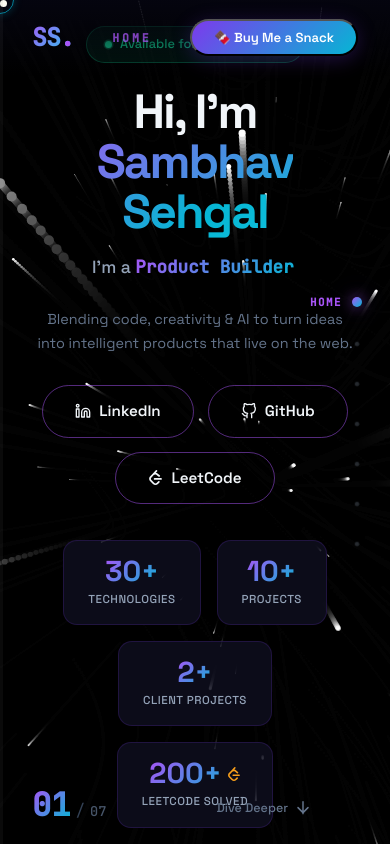
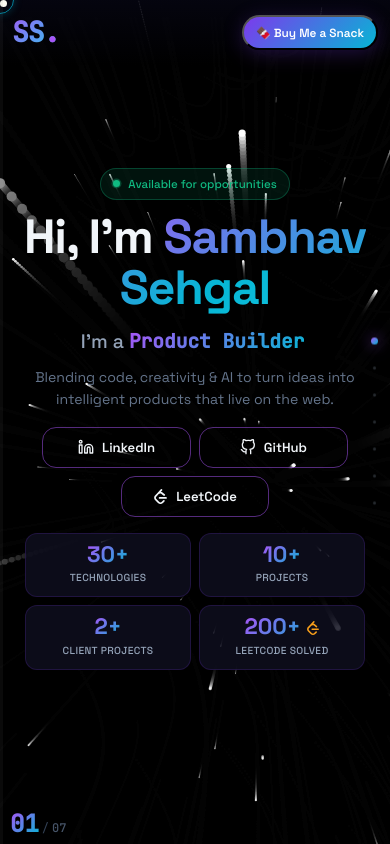
Before and after one commit to sambhav-007/SambhavSehgal, a React (Vite) app in the folder portfolio/: page / in a window 390 px wide. Built offline with nearby package versions, Linux system fonts and the light colour scheme; no server answers.

Commit message:
feat: improve responsive styles across multiple components

```diff
--- a/portfolio/src/components/NavDots.module.css
+++ b/portfolio/src/components/NavDots.module.css
@@ -39,3 +39,35 @@
   font-family: 'JetBrains Mono', monospace;
   white-space: nowrap;
 }
+
+@media (max-width: 900px) {
+  .nav {
+    right: 10px;
+    gap: 10px;
+  }
+
+  .btn {
+    padding: 6px 4px;
+  }
+
+  .dot {
+    width: 8px;
+    height: 8px;
+  }
+
+  .label {
+    display: none;
+  }
+}
+
+@media (max-width: 600px) {
+  .nav {
+    right: 8px;
+    gap: 8px;
+  }
+
+  .dot {
+    width: 7px;
+    height: 7px;
+  }
+}
--- a/portfolio/src/components/TunnelExperience.module.css
+++ b/portfolio/src/components/TunnelExperience.module.css
@@ -126,3 +126,76 @@
 }
 
 .scrollHint:hover { color: #a855f7; }
+
+@media (max-width: 900px) {
+  .header {
+    padding: 12px 14px;
+    gap: 8px;
+  }
+
+  .logo {
+    font-size: 1.9rem;
+  }
+
+  .sectionLabel {
+    display: none;
+  }
+
+  .hireBtn {
+    padding: 8px 14px;
+    font-size: 0.76rem;
+    white-space: nowrap;
+  }
+
+  .bottomBar {
+    left: 12px;
+    right: 12px;
+    bottom: calc(8px + env(safe-area-inset-bottom));
+  }
+
+  .cCurrent {
+    font-size: 1.65rem;
+  }
+
+  .scrollHint {
+    font-size: 0.72rem;
+  }
+}
+
+@media (max-width: 600px) {
+  .header {
+    padding: 10px 12px;
+  }
+
+  .logo {
+    font-size: 1.75rem;
+  }
+
+  .hireBtn {
+    padding: 8px 12px;
+    font-size: 0.74rem;
+  }
+
+  .bottomBar {
+    left: 10px;
+    right: 10px;
+    bottom: calc(6px + env(safe-area-inset-bottom));
+  }
+
+  .counter {
+    gap: 3px;
+  }
+
+  .cCurrent {
+    font-size: 1.5rem;
+  }
+
+  .cSep,
+  .cTotal {
+    font-size: 0.75rem;
+  }
+
+  .scrollHint {
+    display: none;
+  }
+}
--- a/portfolio/src/components/TunnelSlide.module.css
+++ b/portfolio/src/components/TunnelSlide.module.css
@@ -69,3 +69,21 @@
   .panels { grid-template-columns: 1fr; }
   .wrapper { padding: 72px 20px 55px; }
 }
+
+@media (max-width: 600px) {
+  .wrapper {
+    padding: 80px 14px 88px;
+  }
+
+  .header {
+    margin-bottom: 14px;
+  }
+
+  .subtitle {
+    font-size: 0.82rem;
+  }
+
+  .panels {
+    gap: 14px;
+  }
+}
--- a/portfolio/src/components/VendingMachine.module.css
+++ b/portfolio/src/components/VendingMachine.module.css
@@ -743,20 +743,19 @@
   }
   .layout {
     grid-template-columns: 1fr;
-    overflow-y: auto;
+    grid-template-rows: minmax(0, 52vh) minmax(0, 1fr);
+    overflow: hidden;
   }
   .machineScene {
-    padding: 16px 8px 10px;
+    padding: 8px 6px;
+    max-height: 52vh;
   }
   .machine {
-    width: min(92vw, 360px);
-    transform: perspective(900px) rotateY(-5deg) rotateX(1deg);
+    width: min(86vw, 300px);
+    transform: perspective(900px) rotateY(-3deg) rotateX(1deg);
   }
   .machine::after {
-    top: 8px;
-    right: -40px;
-    width: 42px;
-    bottom: 8px;
+    display: none;
   }
   .glassPanel {
     min-height: 0;
@@ -764,16 +763,30 @@
   .cartPanel {
     border-left: none;
     border-top: 1px solid rgba(124, 58, 237, 0.15);
+    min-height: 0;
+    overflow: hidden;
   }
   .cartHeader {
     padding: 12px 14px 10px;
   }
   .cartBody {
-    min-height: 180px;
-    max-height: 36vh;
+    min-height: 0;
+    max-height: none;
+    flex: 1;
   }
   .cartFooter {
-    padding: 12px 14px 14px;
+    padding: 10px 12px 12px;
+    position: sticky;
+    bottom: 0;
+    background: #060618;
+    z-index: 2;
+  }
+  .payBtn {
+    padding: 11px;
+    margin-bottom: 8px;
+  }
+  .emptyCart {
+    min-height: 120px;
   }
 
   .checkoutOverlay {
@@ -806,12 +819,8 @@
 
 @media (max-width: 420px) {
   .machine {
-    width: min(94vw, 320px);
-    transform: perspective(900px) rotateY(-4deg) rotateX(1deg);
-  }
-  .machine::after {
-    right: -34px;
-    width: 34px;
+    width: min(88vw, 270px);
+    transform: perspective(900px) rotateY(-2deg) rotateX(1deg);
   }
   .snackName {
     font-size: 0.54rem;
--- a/portfolio/src/components/slides/slides.module.css
+++ b/portfolio/src/components/slides/slides.module.css
@@ -418,6 +418,132 @@
 }
 
 .formInput::placeholder, .formTextarea::placeholder { color: #475569; }
+
+@media (max-width: 900px) {
+  .heroWrap {
+    padding: 98px 18px 106px;
+  }
+
+  .badge {
+    margin-bottom: 16px;
+    font-size: 0.72rem;
+    padding: 6px 12px;
+  }
+
+  .heroTitle {
+    font-size: clamp(2.35rem, 11vw, 3.6rem);
+    letter-spacing: -1.2px;
+    margin-bottom: 12px;
+  }
+
+  .roleRow {
+    font-size: clamp(1rem, 5vw, 1.3rem);
+    min-height: 1.8rem;
+    margin-bottom: 12px;
+  }
+
+  .tagline {
+    font-size: 0.95rem;
+    line-height: 1.55;
+    margin-bottom: 20px;
+    max-width: min(92vw, 440px);
+  }
+
+  .heroActions {
+    gap: 10px;
+    margin-bottom: 24px;
+  }
+
+  .heroActions :global(.btn-outline),
+  .heroActions :global(.btn-primary) {
+    padding: 10px 18px;
+    font-size: 0.88rem;
+  }
+
+  .heroStats {
+    width: min(100%, 380px);
+    gap: 10px;
+  }
+
+  .stat {
+    min-width: 0;
+    flex: 1 1 calc(50% - 6px);
+    padding: 12px 10px;
+    border-radius: 12px;
+  }
+
+  .statVal {
+    font-size: 1.55rem;
+  }
+
+  .statLbl {
+    font-size: 0.64rem;
+    letter-spacing: 0.35px;
+  }
+
+  .card,
+  .expCard,
+  .achCard,
+  .projCard {
+    padding: 14px;
+  }
+
+  .projTitle {
+    font-size: 1.05rem;
+  }
+}
+
+@media (max-width: 640px) {
+  .heroWrap {
+    padding: 90px 12px 96px;
+  }
+
+  .badge {
+    margin-bottom: 12px;
+  }
+
+  .heroTitle {
+    font-size: clamp(2rem, 12.5vw, 3rem);
+    line-height: 1.06;
+  }
+
+  .roleRow {
+    min-height: 1.6rem;
+    margin-bottom: 10px;
+  }
+
+  .tagline {
+    font-size: 0.88rem;
+    margin-bottom: 16px;
+  }
+
+  .heroActions {
+    gap: 8px;
+    margin-bottom: 16px;
+  }
+
+  .heroActions :global(.btn-outline),
+  .heroActions :global(.btn-primary) {
+    width: calc(50% - 6px);
+    justify-content: center;
+    padding: 9px 10px;
+    font-size: 0.82rem;
+  }
+
+  .heroStats {
+    width: 100%;
+    max-width: 340px;
+    gap: 8px;
+  }
+
+  .stat {
+    padding: 10px 8px;
+  }
+
+  .statVal {
+    font-size: 1.4rem;
+  }
+}
 .formInput:focus, .formTextarea:focus {
   border-color: #7c3aed;
   box-shadow: 0 0 0 3px rgba(124,58,237,0.12);
--- a/portfolio/src/index.css
+++ b/portfolio/src/index.css
@@ -180,3 +180,12 @@ img { max-width: 100%; }
   .section { padding: 70px 0; }
   .section-subtitle { margin-bottom: 40px; }
 }
+
+@media (max-width: 700px) {
+  .btn-primary,
+  .btn-outline {
+    padding: 10px 16px;
+    font-size: 0.84rem;
+    border-radius: 14px;
+  }
+}
```
